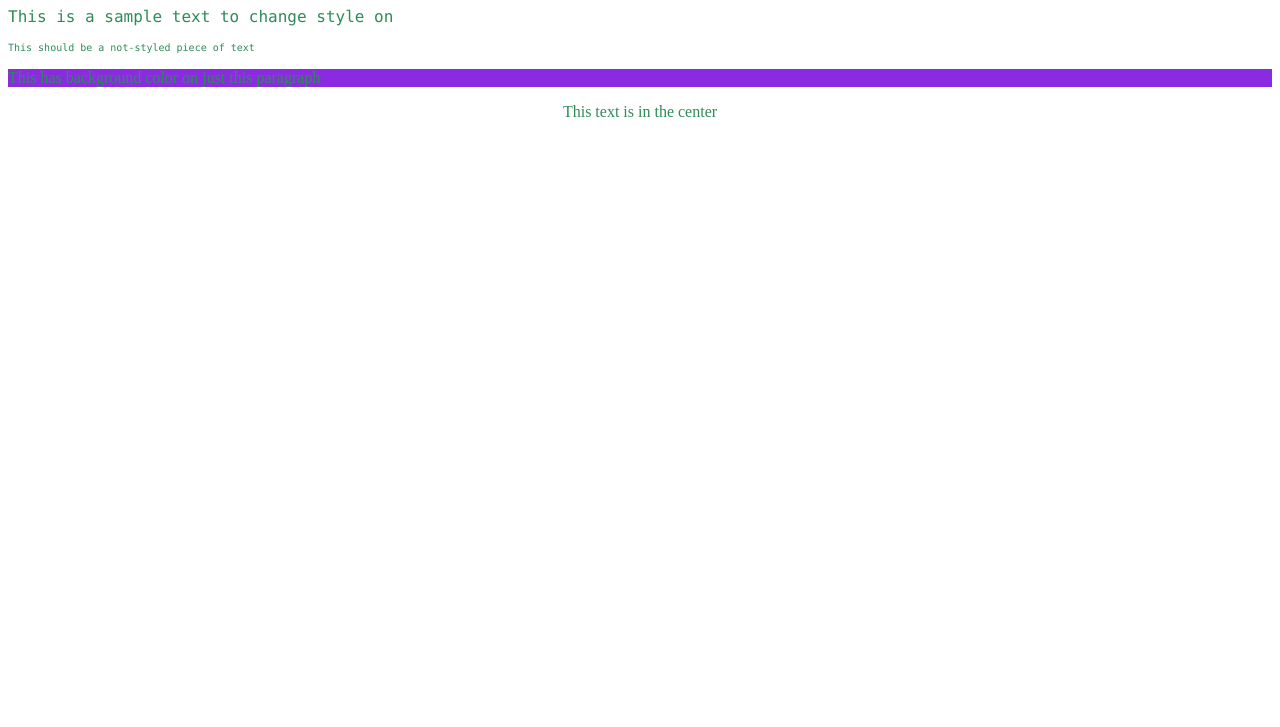
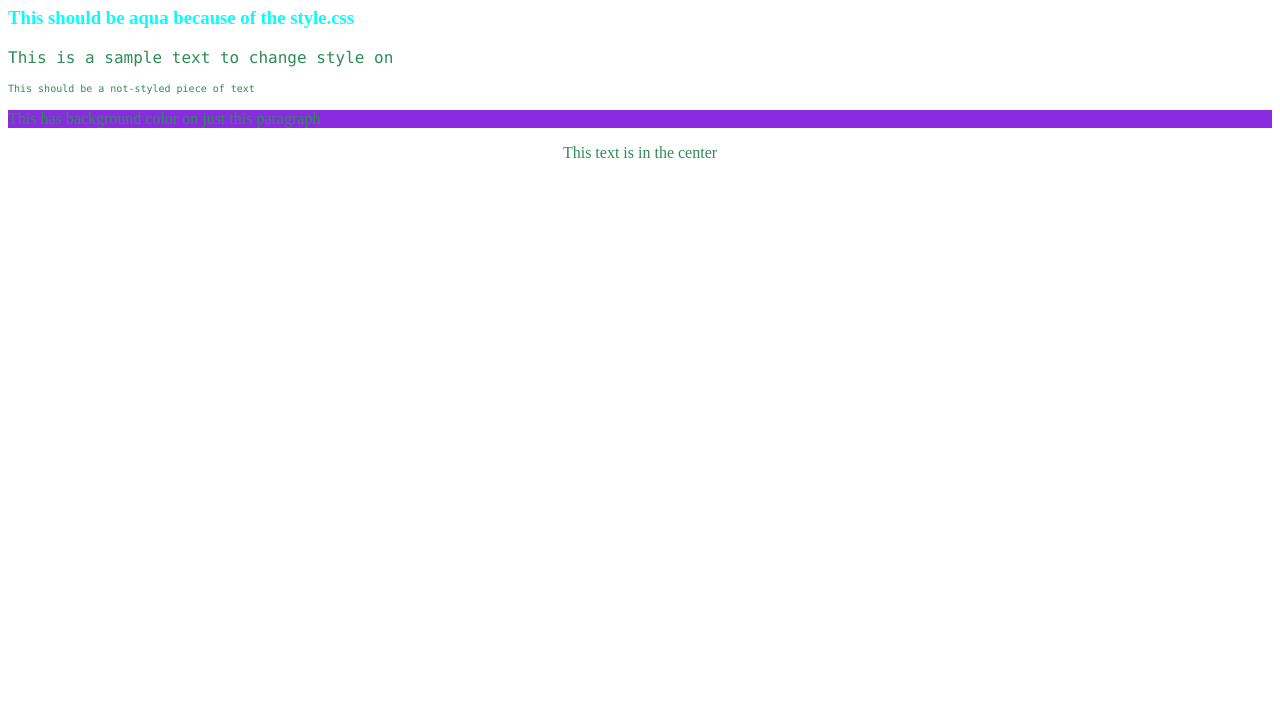
Before and after one commit to katelewellen/WebDesign-Fall2023, a plain HTML site: page multipage_website/other_page.html in a window 1280 px wide. Shown: the part 73-800 px from the top of the page. Drawn offline with Linux system fonts and the light colour scheme.

Commit message:
Adding style sheets

```diff
--- /dev/null
+++ b/multipage_website/css/style.css
@@ -0,0 +1,3 @@
+h3,h4 {
+    color:aqua;
+}
--- a/multipage_website/other_page.html
+++ b/multipage_website/other_page.html
@@ -1,6 +1,7 @@
 <!DOCTYPE html>
 <html>
     <head>
+        <link rel="stylesheet" href="css/style.css">
         <style>
             p {
                 color:seagreen;
@@ -9,6 +10,7 @@
     </head>
     <body>
         <h1> This is a sampling of CSS styles</h1>
+        <h3> This should be aqua because of the style.css</h3>
         <p style=" font-family:Lucida Console, Courier New, Monospace">This is a sample text to change style on</p>
         <p style="font-family:Lucida Console, Courier New, Monospace; font-size: 10px;"> This should be a not-styled piece of text</p>
         <p style="background-color: blueviolet;">This has background color on just this paragraph</p>
```
